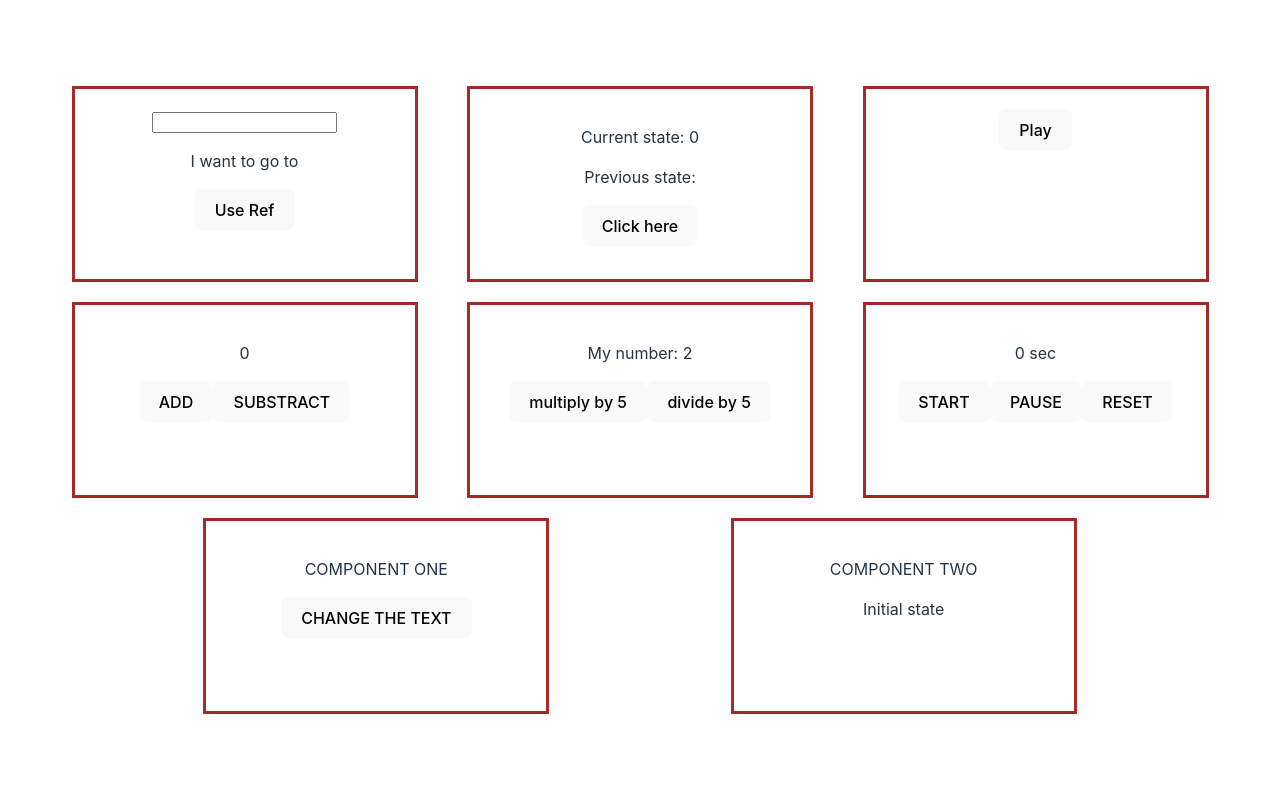
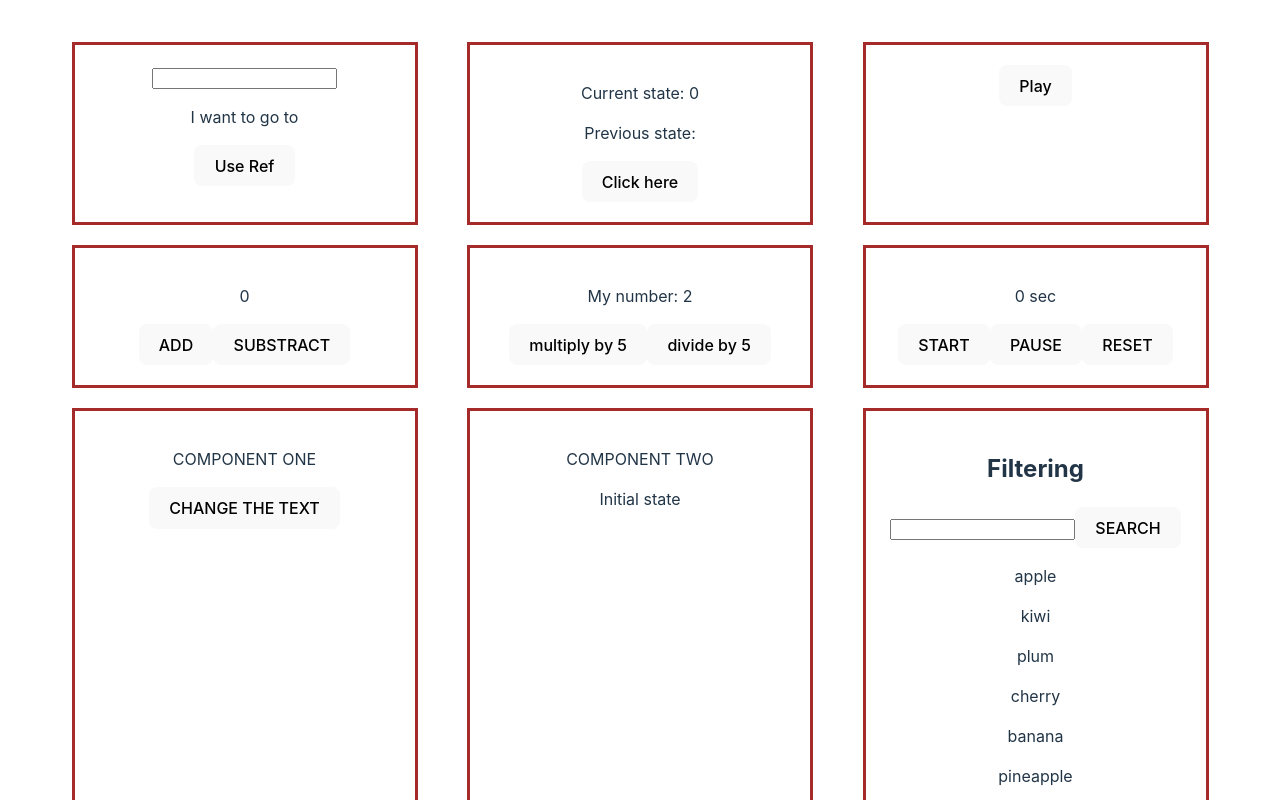
Before and after one commit to OksanaNova/hooks, a React (Vite) app: page / in a window 1280 px wide. Shown: the top 800 px of the page. Built offline with nearby package versions, Linux system fonts and the light colour scheme.

Commit message:
Filtered fruits

```diff
--- a/src/App.css
+++ b/src/App.css
@@ -49,5 +49,5 @@
   margin: 10px;
   padding: 20px;
   width: 300px;
-  height: 150px;
+  height: auto;
 }
--- a/src/App.jsx
+++ b/src/App.jsx
@@ -10,6 +10,7 @@ import Reducer from './Reducer';
 import Timer from './Timer';
 import TwoContext from './TwoContext';
 import { Context } from './Context';
+import FilterFruits from './FilterFruits';
 
 function App() {
 
@@ -35,6 +36,8 @@ function App() {
        <TwoContext />
     </Context.Provider>
 
+    <FilterFruits />
+
 
     </>
   )
--- /dev/null
+++ b/src/FilterFruits.jsx
@@ -0,0 +1,67 @@
+import { useState } from "react";
+
+
+ const fruits = [
+    { id: '1', item: 'apple'},
+    { id: '2', item: 'kiwi'},
+    { id: '3', item: 'plum'},
+    { id: '4', item: 'cherry'},
+    { id: '5', item: 'banana'},
+    { id: '6', item: 'pineapple'},
+    { id: '7', item: 'watermelon'},
+    { id: '8', item: 'melon'},
+    { id: '9', item: 'strawberry'},
+    { id: '10', item: 'raspberry'},
+    { id: '11', item: 'blueberry'},
+    { id: '12', item: 'pear'},
+    { id: '13', item: 'mango'},
+    ];
+
+ function FilterFruits() {
+
+    const [text, setText] = useState('');
+    const [search, setSearch] = useState('');
+
+    const handleText = (e) => {
+        console.log(e.target.value)
+        setText(e.target.value);
+    }
+
+    const handleSearch = () => {
+        setSearch(text)
+    }
+
+    const filteredFruits = fruits.filter((fruit) => {
+        console.log('rerender')
+        return fruit.item.toLowerCase().includes(search.toLowerCase())
+    })
+
+    return (
+        <div className="container">
+
+            <h2>Filtering</h2>
+
+            <input type="text" onChange={handleText}></input>
+            <button type="button" onClick={handleSearch}>SEARCH</button>
+
+            <div>
+                {filteredFruits.map((filteredFruit) => (
+                    <p key={filteredFruit.id}>{filteredFruit.item}</p>
+                ))}
+            </div>
+
+            {/* SECOND WAY TO RENDER */}
+                {/* {filteredFruits.map((element) => {
+                    const {id, item} = element;
+                    return (
+                        <div key={id}>
+                            <p>{item}</p>
+                        </div>
+                    )
+                })} */}
+
+        </div>
+    )
+ }
+
+ export default FilterFruits;
```
